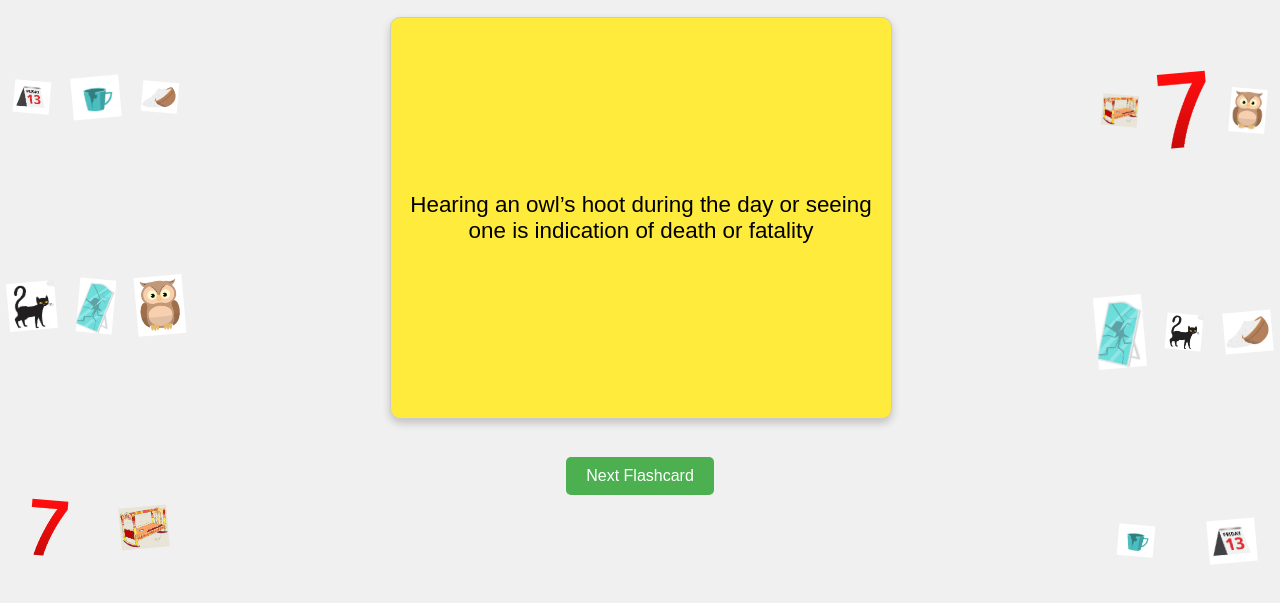
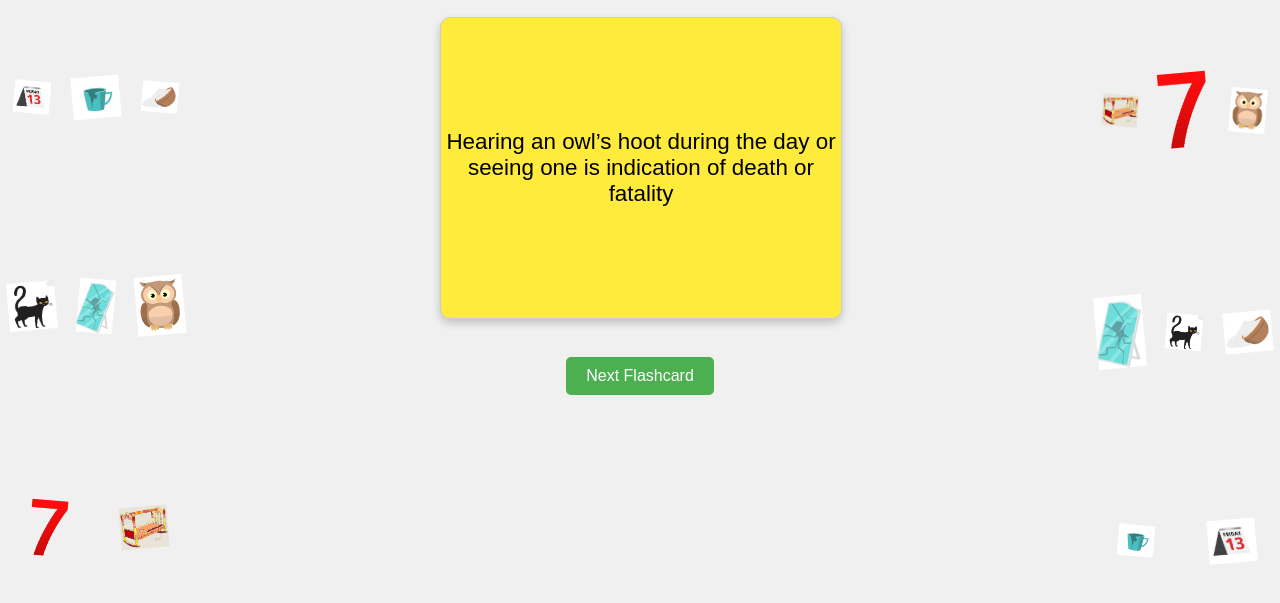
Before and after one commit to coolwebsiter/engkazsuperstitions, a plain HTML site: page index.html in a window 1280 px wide. Shown: the part 81-684 px from the top of the page. Drawn offline with Linux system fonts and the light colour scheme.

Commit message:
Update index.html

```diff
--- a/index.html
+++ b/index.html
@@ -18,8 +18,8 @@
             margin-bottom: 20px;
         }
         .flashcard {
-            width: 500px;
-            height: 400px;
+            width: 400px;
+            height: 300px;
             perspective: 1000px;
             margin-bottom: 20px;
             cursor: pointer;
```
